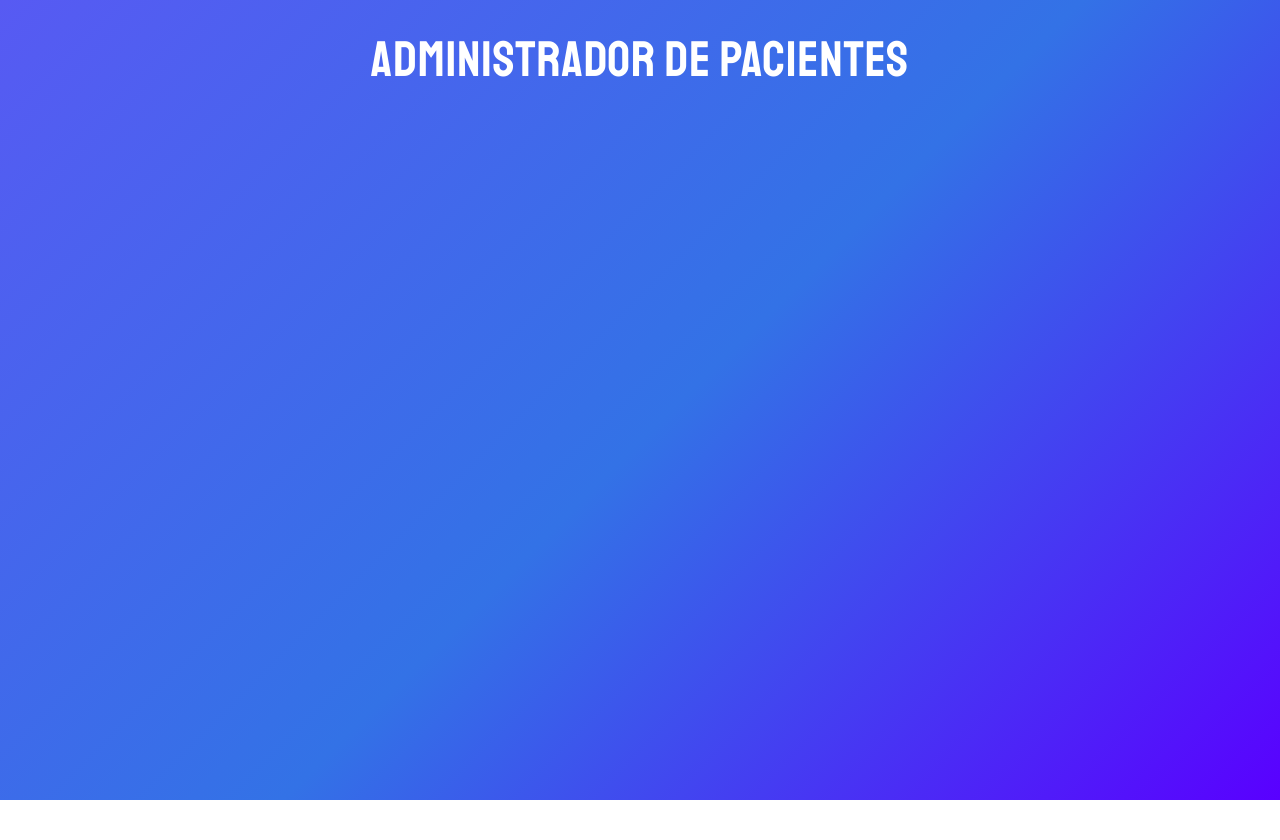
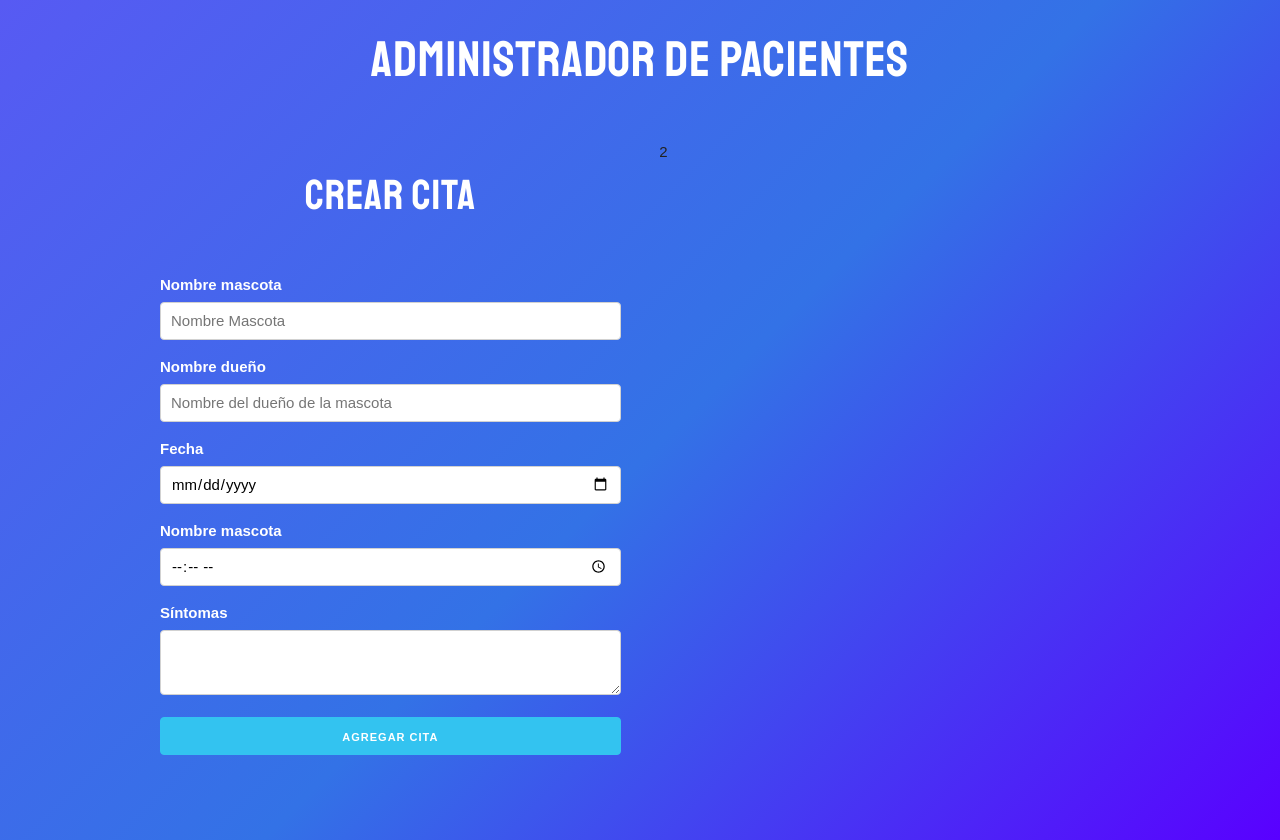
Before and after one commit to jtovarto/curso-react, a React (Create React App) app in the folder citas/: page / in a window 1280 px wide. Before the commit the page ends 800 px from the top, so only its background shows below. Built offline with nearby package versions, Linux system fonts and the light colour scheme.

Commit message:
Add form compnent

```diff
--- a/citas/src/App.js
+++ b/citas/src/App.js
@@ -1,8 +1,19 @@
-import React from 'react';
+import React from "react";
+import Form from "./Components/Form";
 
 function App() {
   return (
-    <h1 >Administrador de Pacientes</h1>
+    <>
+      <h1>Administrador de Pacientes</h1>
+      <div className="container">
+        <div className="row">
+          <div className="one-half column">
+            <Form />
+          </div>
+          <div className="one-half column">2</div>
+        </div>
+      </div>
+    </>
   );
 }
 
--- /dev/null
+++ b/citas/src/Components/Form.jsx
@@ -0,0 +1,45 @@
+import React from "react";
+const Form = () => {
+  return (
+    <>
+      <h2>Crear Cita</h2>
+      <form>
+        <label>Nombre mascota</label>
+        <input
+          type="text"
+          name="pet"
+          className="u-full-width"
+          placeholder="Nombre Mascota"
+        />
+
+        <label>Nombre dueño</label>
+        <input
+          type="text"
+          name="owner"
+          className="u-full-width"
+          placeholder="Nombre del dueño de la mascota"
+        />
+
+        <label>Fecha</label>
+        <input type="date" name="date" className="u-full-width" />
+
+        <label>Nombre mascota</label>
+        <input type="time" name="time" className="u-full-width" />
+
+        <label>Síntomas</label>
+        <textarea
+          name="symptoms"
+          cols="30"
+          rows="10"
+          className="u-full-width"
+        ></textarea>
+
+        <button type="sbmit" className="u-full-width button-primary">
+          Agregar Cita
+        </button>
+      </form>
+    </>
+  );
+};
+
+export default Form;
```
